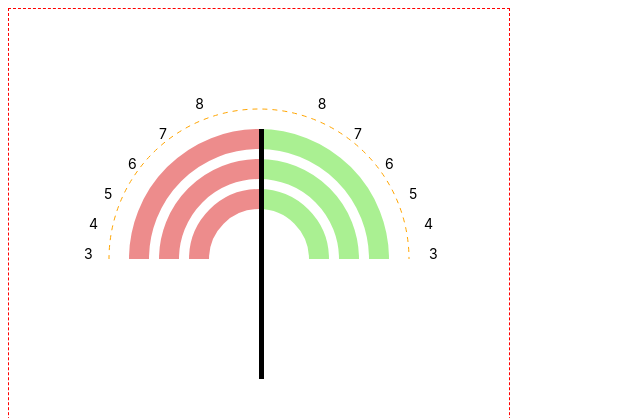
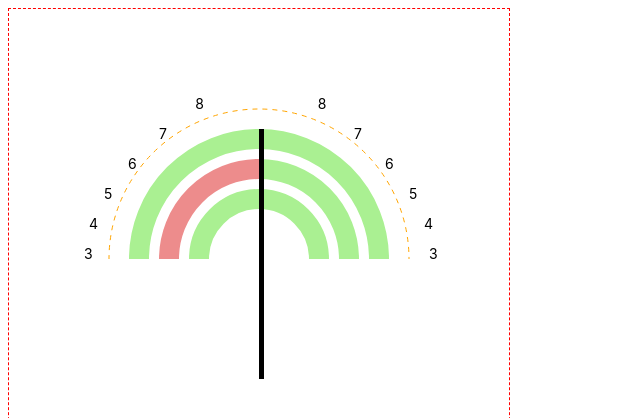
Before and after one commit to vasanth2929/chart_svelte, a Svelte app: page / in a window 1280 px wide. Shown: the top 418 px of the page, without its empty margins (0-640 px from the left). Built offline with nearby package versions, Linux system fonts and the light colour scheme.

Commit message:
fix: circle color logic

```diff
--- a/src/components/RadialChart.svelte
+++ b/src/components/RadialChart.svelte
@@ -119,7 +119,7 @@
             cx={width / 2}
             cy={height / 2}
             r={d.radius}
-            stroke="url(#mygradient)"
+            stroke={d.left.value <= d.right.value ? "#AAF092" : "url(#mygradient)"}
             stroke-width={strokeWidth}
             fill="none" />
 
```
